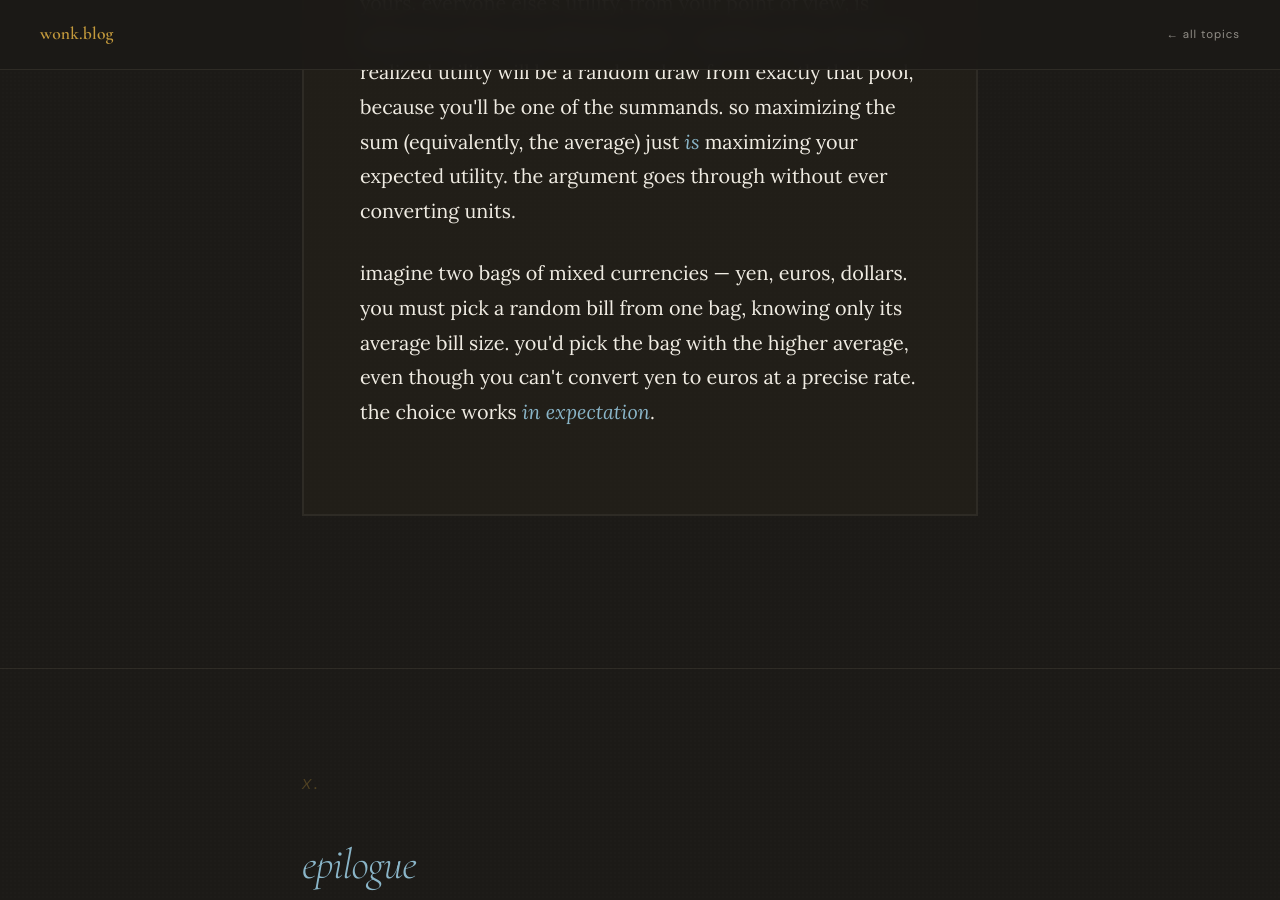
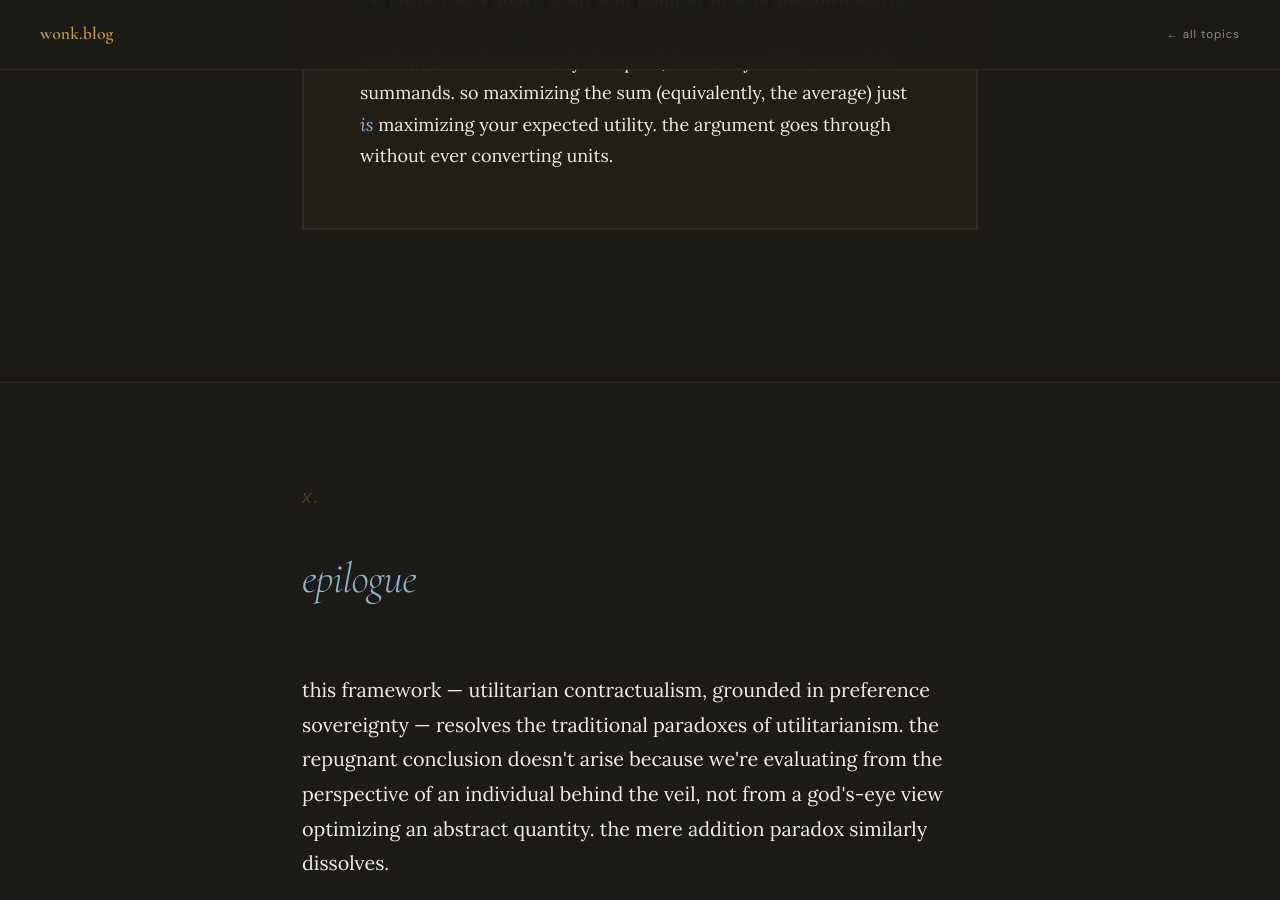
Before and after one commit to ClayShentrup/wonk.blog, a Jekyll site: the page built from _articles/ethics.html, in a window 1280 px wide and 900 px high, scrolled down 18477 px. Built offline with Jekyll 4.4.1, drawn with Linux system fonts in a browser that asks for light colours.

Commit message:
Cut the currency-bag illustration from harsanyi appendix
The random-noise argument stands on its own; the bag analogy was
redundant scaffolding that made the point twice.

Co-Authored-By: Claude Opus 4.7 (1M context) <noreply@anthropic.com>

```diff
--- a/_articles/ethics.html
+++ b/_articles/ethics.html
@@ -246,8 +246,7 @@ year: 2025
     <p>a common objection to utilitarian frameworks is that we cannot compare utility across individuals — that your suffering and my suffering are incommensurable. this objection dissolves upon examination.</p>
 
     <div class="box-labeled" data-label="harsanyi's insight">
-      <p>behind the veil, you don't yet know which position will be yours. everyone else's utility, from your point of view, is unknown and in an unknown unit — random noise. but your realized utility will be a random draw from exactly that pool, because you'll be one of the summands. so maximizing the sum (equivalently, the average) just <em class="text-emphasis">is</em> maximizing your expected utility. the argument goes through without ever converting units.</p>
-      <p>imagine two bags of mixed currencies — yen, euros, dollars. you must pick a random bill from one bag, knowing only its average bill size. you'd pick the bag with the higher average, even though you can't convert yen to euros at a precise rate. the choice works <em class="text-emphasis">in expectation</em>.</p>
+      behind the veil, you don't yet know which position will be yours. everyone else's utility, from your point of view, is unknown and in an unknown unit — random noise. but your realized utility will be a random draw from exactly that pool, because you'll be one of the summands. so maximizing the sum (equivalently, the average) just <em class="text-emphasis">is</em> maximizing your expected utility. the argument goes through without ever converting units.
     </div>
   </div>
 </div>
```
